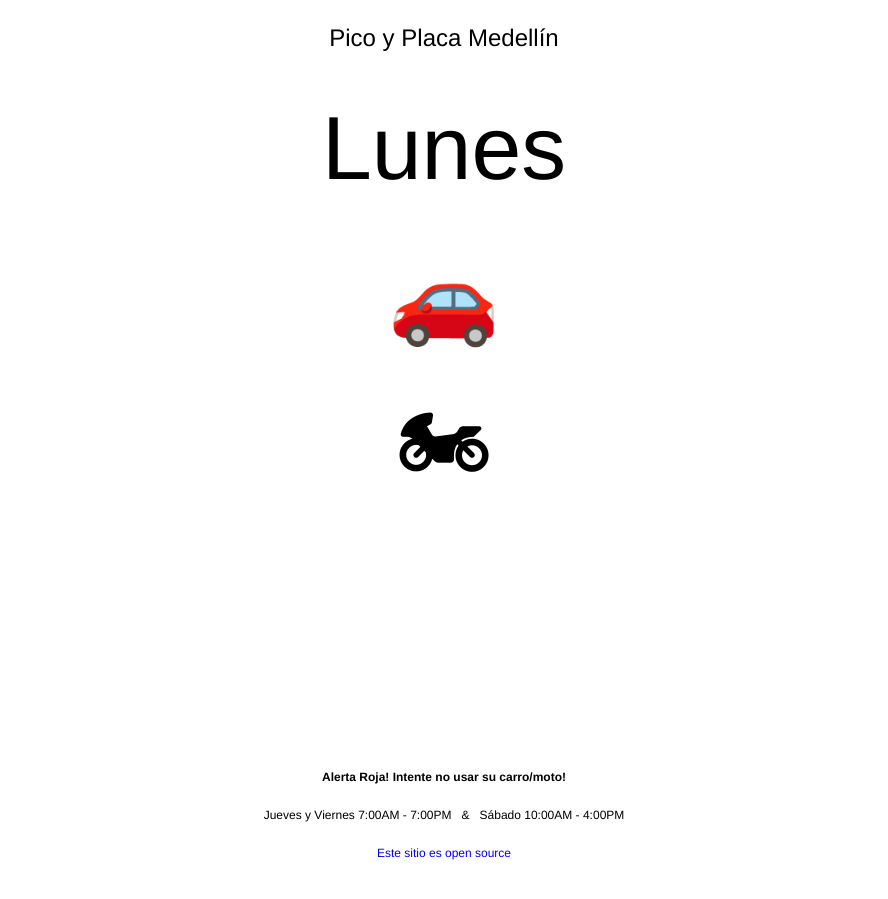
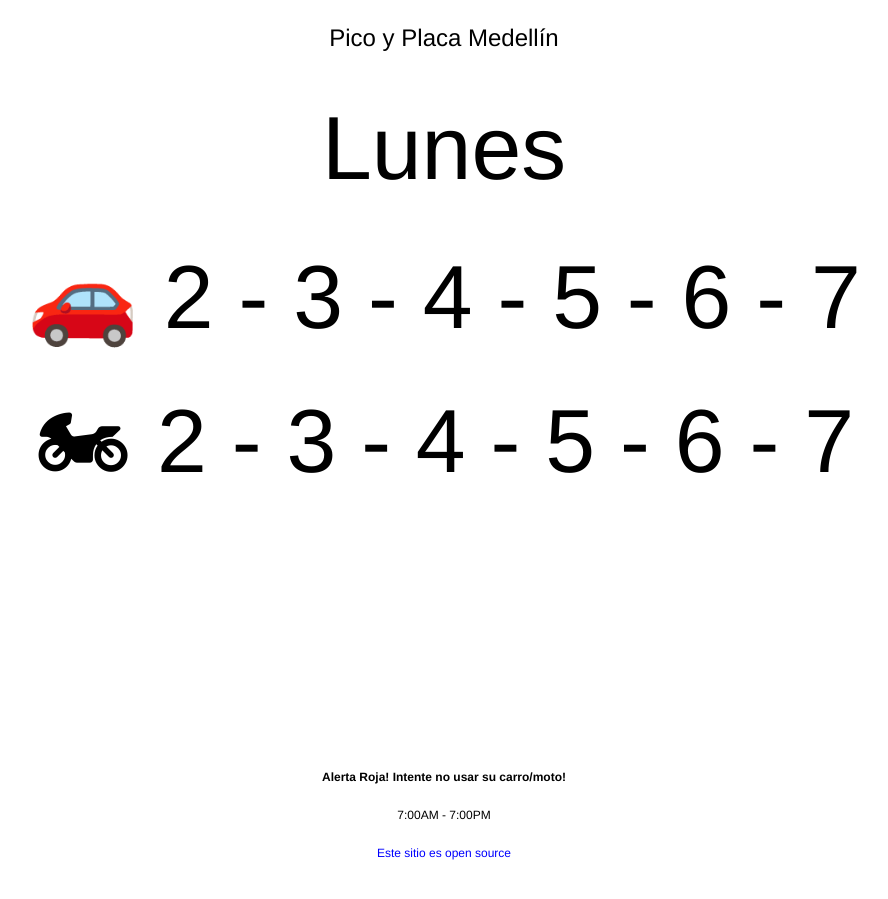
Before and after one commit to nhocki/pico-y-placa-medellin, a Jekyll site: the page built from index.md, in a window 1280 px wide. Shown: the whole page, without its empty margins (196-1084 px from the left). Built offline with Jekyll 4.4.1, drawn with Linux system fonts in a browser that asks for light colours; a script that is not in the unit is left out.

Commit message:
Moaaaar red alerts

```diff
--- a/index.md
+++ b/index.md
@@ -14,7 +14,7 @@ layout: default
 <p class='small'><strong>Alerta Roja! Intente no usar su carro/moto!</strong></p>
 
 <span id='schedule' class='small'>
-  Jueves y Viernes 7:00AM - 7:00PM &nbsp; & &nbsp; Sábado 10:00AM - 4:00PM
+  7:00AM - 7:00PM
 </span>
 
 <a href='https://github.com/nhocki/pico-y-placa-medellin' class='small' target="_blank">
--- a/js/app.js
+++ b/js/app.js
@@ -29,23 +29,23 @@ var bikePlates = [
 ];
 
 var redAlertCars = [
-  "",
-  "",
-  "",
-  "0 - 1 - 2 - 3",
+  "No hay pico y placa",
+  "2 - 3 - 4 - 5 - 6 - 7",
+  "6 - 7 - 8 - 9 - 0 - 1",
+  "0 - 1 - 2 - 3 - 4 - 5",
   "4 - 5 - 6 - 7 - 8 - 9",
   "8 - 9 - 0 - 1 - 2 - 3",
-  "2 - 3 - 4 - 5 - 6 - 7"
+  "No hay pico y placa"
 ]
 
 var redAlertBikes = [
   "",
-  "",
-  "",
-  "6 - 7",
+  "2 - 3 - 4 - 5 - 6 - 7",
+  "4 - 5 - 6 - 7 - 8 - 9",
+  "6 - 7 - 8 - 9 - 0 - 1",
   "8 - 9 - 0 - 1 - 2 - 3",
   "0 - 1 - 2 - 3 - 4 - 5",
-  "4 - 5 - 6 - 7 - 8 - 9"
+  ""
 ]
 
 
```
